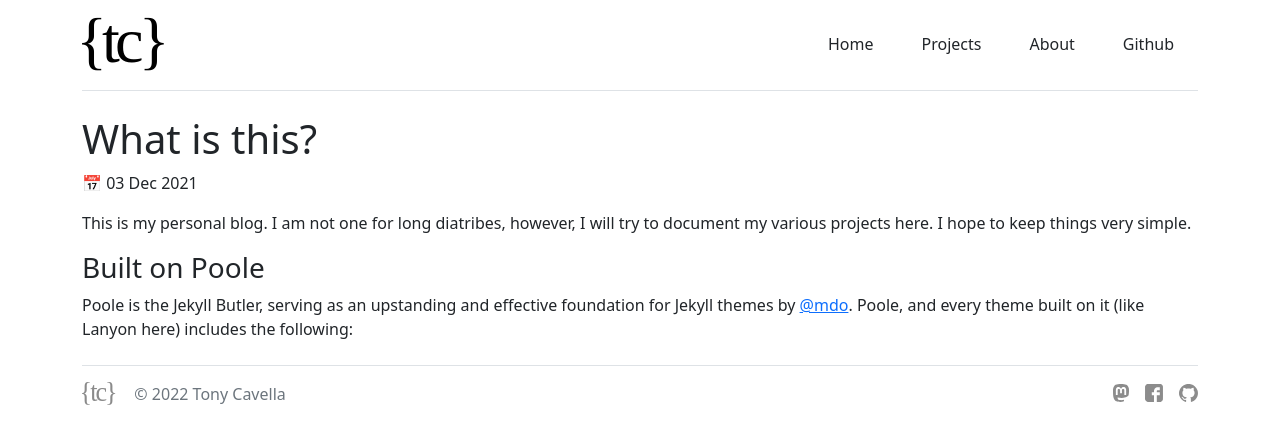
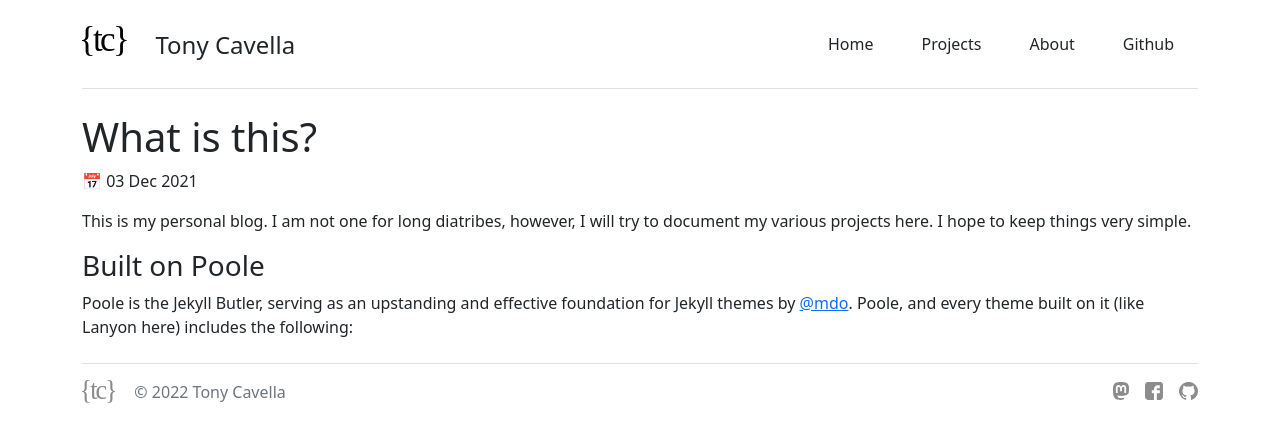
Before and after one commit to acavella/dev.cavella.com, a Jekyll site: the page built from _posts/2021-12-03-what-is-this.md, in a window 1280 px wide. Shown: the top 444 px of the page. Built offline with Jekyll 4.4.1, drawn with Linux system fonts in a browser that asks for light colours.

Commit message:
update header
Signed-off-by: Tony Cavella <9434191+acavella@users.noreply.github.com>

```diff
--- a/_layouts/post.html
+++ b/_layouts/post.html
@@ -17,7 +17,8 @@
       <header class="d-flex flex-wrap justify-content-center py-3 mb-4 border-bottom">
         <a href="/" class="d-flex align-items-center mb-3 mb-md-0 me-md-auto text-dark text-decoration-none">
           <span class="fs-4">
-            <img src="/assets/images/tc-logo4.svg" />
+            <img src="/assets/images/tc-logo4.svg" class="bi me-2" height="32" />
+            <span class="fs-4">{{ site.title }}</span>
           </span>
         </a>
         {% include navigation.html %}
```
